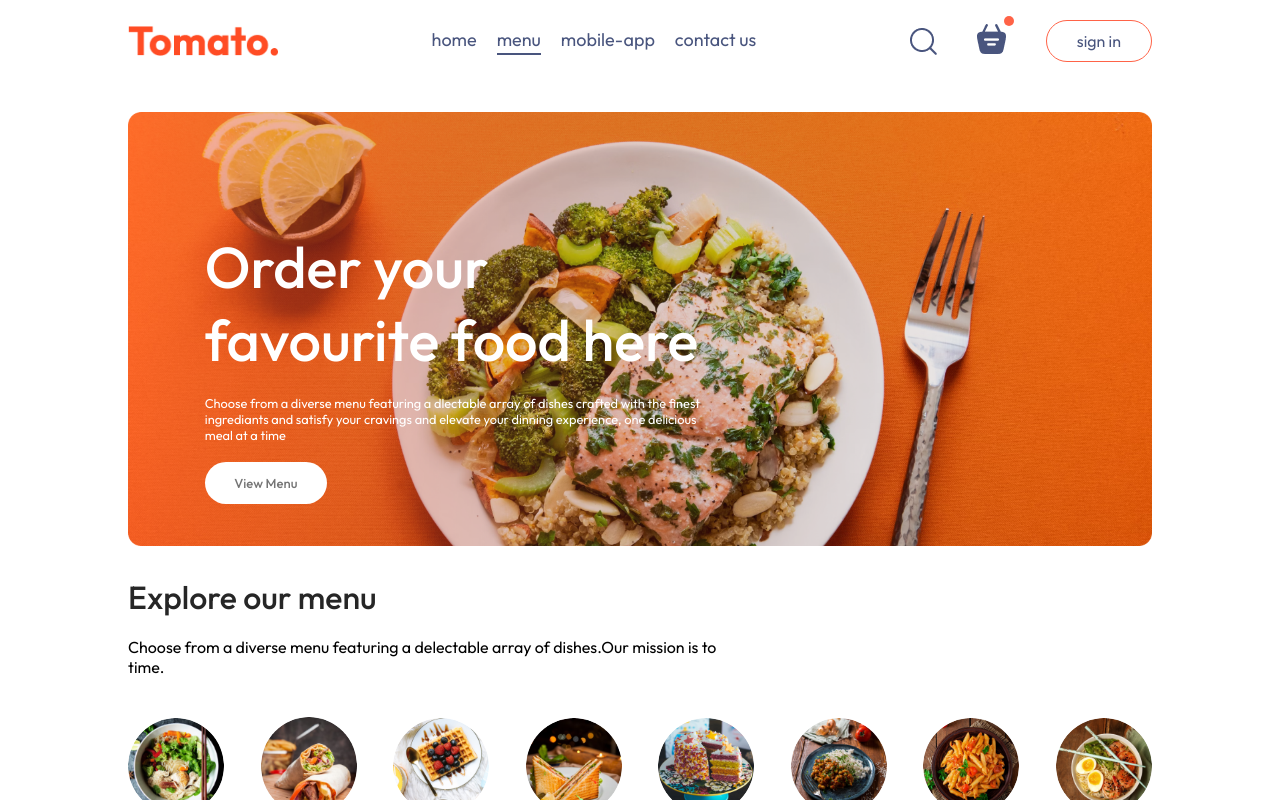
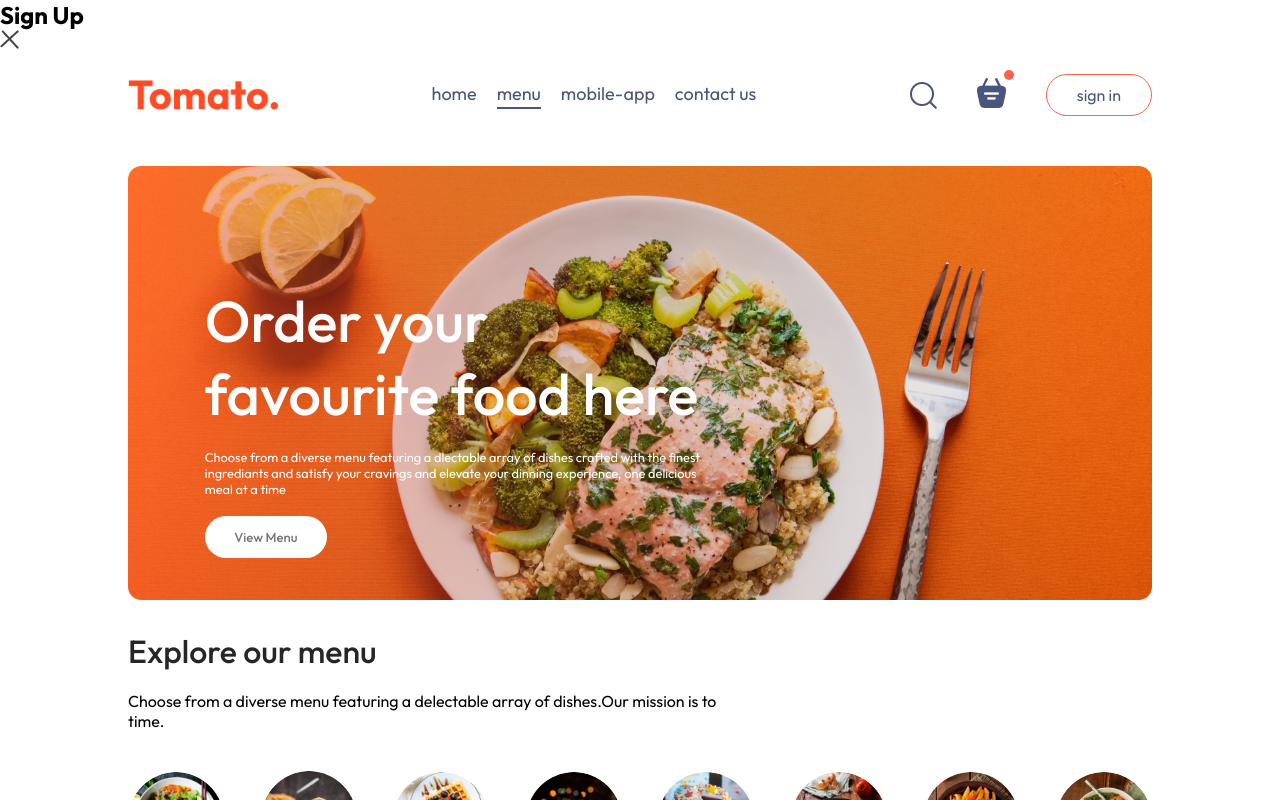
Before and after one commit to Priya-Satpathy/Foodapp-website, a React (Vite) app: page / in a window 1280 px wide. Both pictures are taken after a click on the button "sign in". Shown: the top 800 px of the page. Built offline with nearby package versions, Linux system fonts and the light colour scheme.

Commit message:
content add

```diff
--- a/src/App.jsx
+++ b/src/App.jsx
@@ -1,16 +1,20 @@
-import React from 'react'
+import React, { useState } from 'react'
 import Navbar from './Components/Navbar/Navbar'
 import {Routes,Route} from 'react-router-dom'
 import Home from './Pages/Home/Home'
 import Cart from './Pages/Cart/Cart'
 import PlaceOrder from './Pages/PlaceOrder/PlaceOrder'
 import Footer from './Components/Footer/Footer'
+import LoginPopup from './Components/LoginPopup/LoginPopup'
 const App = () => {
+
+  const[showLogin,setShowLogin] = useState(false);
   return (
 
     <>
+    {showLogin?<LoginPopup setShowLogin = {setShowLogin} />:<></>}
     <div className='app'>
-      <Navbar/>
+      <Navbar setShowLogin = {setShowLogin}/>
      <Routes>
         <Route path='/' element={<Home/>}/>
         <Route path = '/cart' element = {<Cart/>}/>
--- /dev/null
+++ b/src/Components/LoginPopup/LoginPopup.jsx
@@ -0,0 +1,20 @@
+import React, { useState } from 'react'
+import { assets } from '../../assets/assets'
+
+const LoginPopup = ({setShowLogin}) => {
+
+    const[currState,setCurrState] = useState("Sign Up")
+
+  return (
+    <div className='login-popup'>
+     <form className='login-popup-container'>
+        <div className='login-popup-title'>
+            <h2>{currState}</h2>
+            <img onClick={()=>setShowLogin(false)} src= {assets.cross_icon} alt="" />
+        </div>
+     </form>
+    </div>
+  )
+}
+
+export default LoginPopup
--- a/src/Components/Navbar/Navbar.jsx
+++ b/src/Components/Navbar/Navbar.jsx
@@ -2,7 +2,7 @@
 import './Navbar.css'
 import { assets } from "../../assets/assets";
 import { Link } from 'react-router-dom';
-const Navbar = () => {
+const Navbar = ({setShowLogin}) => {
 
   const [menu,setMenu] = useState("menu");
   return (
@@ -23,7 +23,7 @@
             </div>
 
         </div>
-        <button>sign in</button>
+        <button onClick={()=>setShowLogin(true)}>sign in</button>
       </div>
     </div>
   )
```
Also changed, not shown: src/Components/LoginPopup/LoginPopup.css (added).
